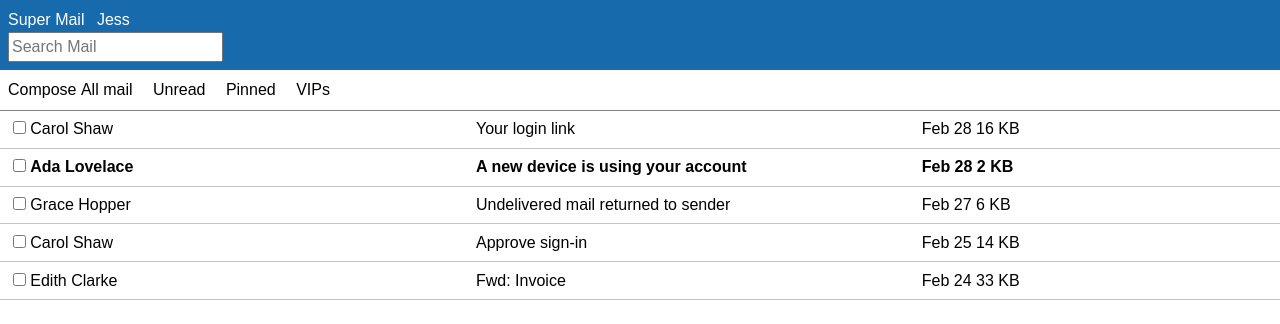
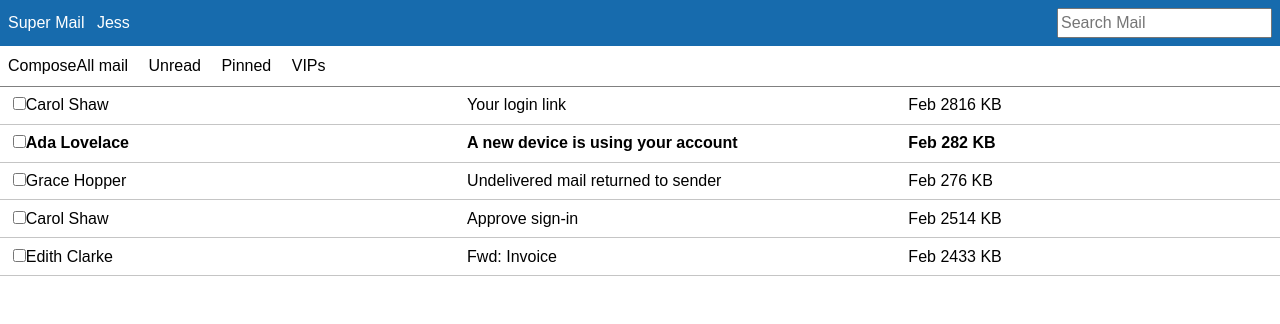
Before and after one commit to bloominstituteoftechnology/module-project-html-and-css-ii-Zestin23, a plain HTML site: page index.html in a window 1280 px wide. Drawn offline with Linux system fonts and the light colour scheme.

Commit message:
updated project

```diff
--- a/index.html
+++ b/index.html
@@ -75,8 +75,10 @@ p, h1, h2, h3, h4, h5, h6 {
     Make them display as inline block, instead of block.
     This will make them render on the same line. */
 
-    .inline-container {
-      display: inline-block;
+    #headerTop {
+      display: flex;
+      align-items: baseline;
+      justify-content: space-between;
     }
 
     /* 👉 Task 5- Target the spans that are nested inside the id headerTop.
@@ -108,8 +110,10 @@ p, h1, h2, h3, h4, h5, h6 {
     This will cause them to render on the same line.
     You can consolidate this rule with the one on step. 4 */
 
-    #headerBottom > div {
-      display: inline-block;
+    #headerBottom {
+      display: flex;
+      align-items: baseline;
+      /* justify-content: space-between; */
     }
 
     /* 👉 Task 9- Target the "Compose" button, although note it's a div instead an actual button.
@@ -150,8 +154,8 @@ p, h1, h2, h3, h4, h5, h6 {
     and make them display as inline-block elements.
     This will make each email render all its details in the same line*/
 
-    .email > div {
-      display: inline-block;
+    .email {
+      display: flex;
     }
 
     /* 👉 Task 13- Target the elements with a class of email.
```
